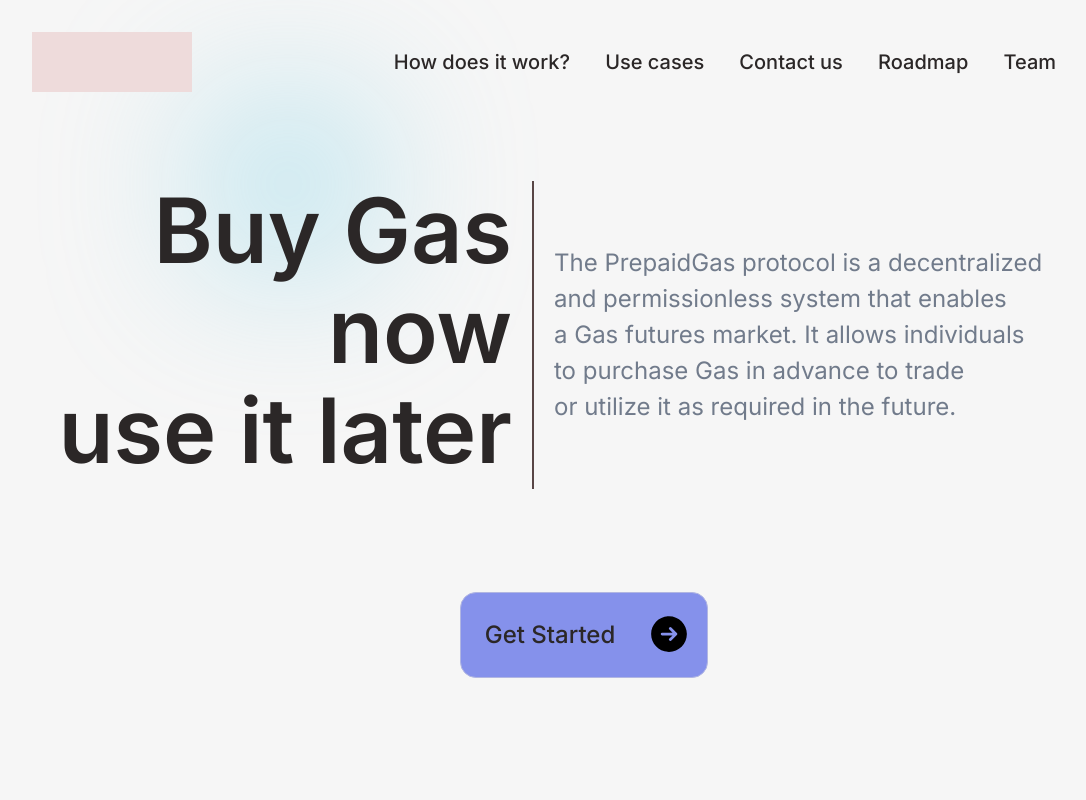
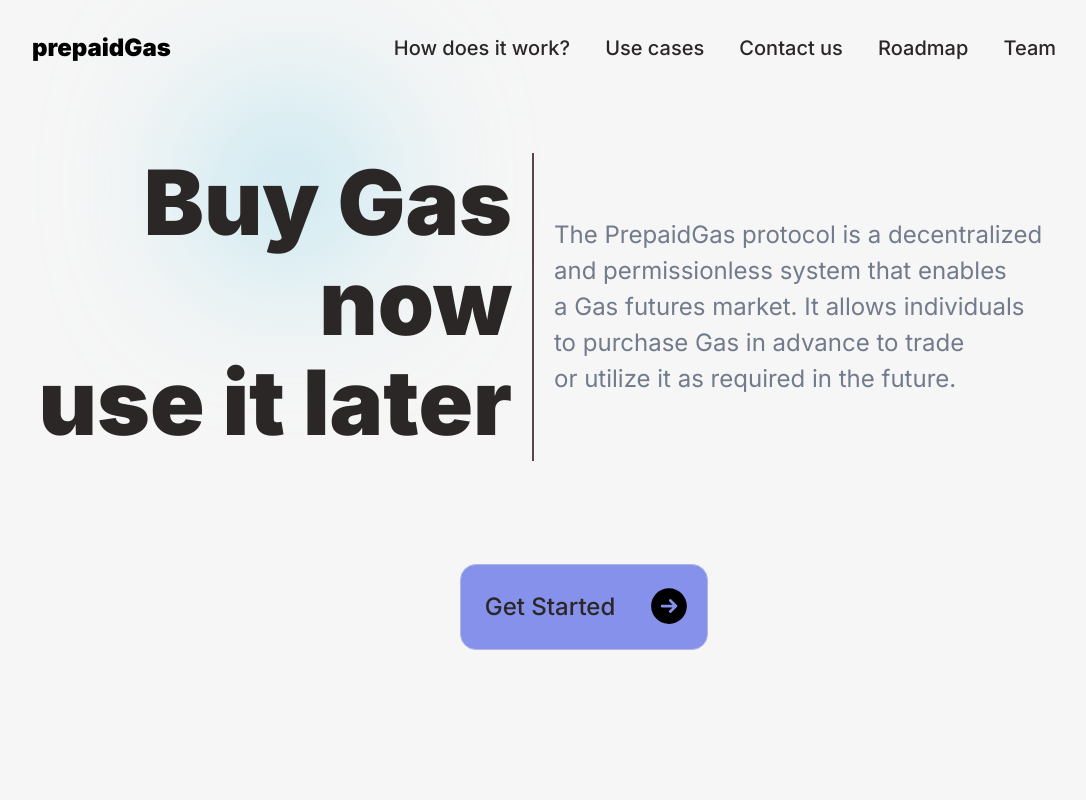
Before and after one commit to prepaidGas/prepaidgas.io, a Next.js app: page / in a window 1280 px wide. Shown: the top 800 px of the page, without its empty margins (96-1182 px from the left). Built offline with nearby package versions, Linux system fonts and the light colour scheme.

Commit message:
feat: add automatic year to footer, change logo to text, hide img in accordion

```diff
--- a/src/app/page.tsx
+++ b/src/app/page.tsx
@@ -23,10 +23,12 @@ interface SocialLink {
 }
 
 const inter = Inter({
-  weight: ["400", "500", "600"], // if single weight, otherwise you use array like [400, 500, 700],
+  weight: ["400", "500", "600", "900"], // if single weight, otherwise you use array like [400, 500, 700],
   style: "normal", // if single style, otherwise you use array like ['normal', 'italic']
   subsets: ["latin"],
 });
+
+const currentYear = new Date().getFullYear();
 
 export default function Home() {
   const [isSidebarOpen, setIsSidebarOpen] = useState(false);
@@ -125,7 +127,9 @@ export default function Home() {
       <header>
         <div className="container">
           <div className="header_wrapper">
-            <div className="header_logo"></div>
+            <div className="header_logo !bg-transparent !w-auto !h-auto text-xl md:text-2xl font-[900]">
+              prepaidGas
+            </div>
             <div className="header_links">
               <a href="#description">How does it work?</a>
               <a href="#use_cases">Use cases</a>
@@ -409,8 +413,8 @@ export default function Home() {
       <footer>
         <div className="container">
           <p>
-            PrepaidGas © 2023 years after Christ's birth | 13.8 billion years
-            after the appearance of the universe
+            PrepaidGas © {currentYear} years after Christ's birth | 13.8 billion
+            years after the appearance of the universe
           </p>
         </div>
       </footer>
--- a/src/components/Accordion.tsx
+++ b/src/components/Accordion.tsx
@@ -61,13 +61,13 @@ export default function AccordionItem({
             : "max-h-0 opacity-0"
         }`}
       >
-        <img
+        {/* <img
           className={`h-[8rem] w-[8rem] md:h-[10rem] md:w-[10rem] lg:h-[15rem] lg:w-[15rem] ${
             isOpen ? "flex" : "pointer-events-none"
           }`}
           src="/images/img_placeholder.png"
           alt=""
-        />
+        /> */}
         <p
           ref={descriptionRef}
           className={`text-center text-xl lg:text-left accordion_item_content ${
```
